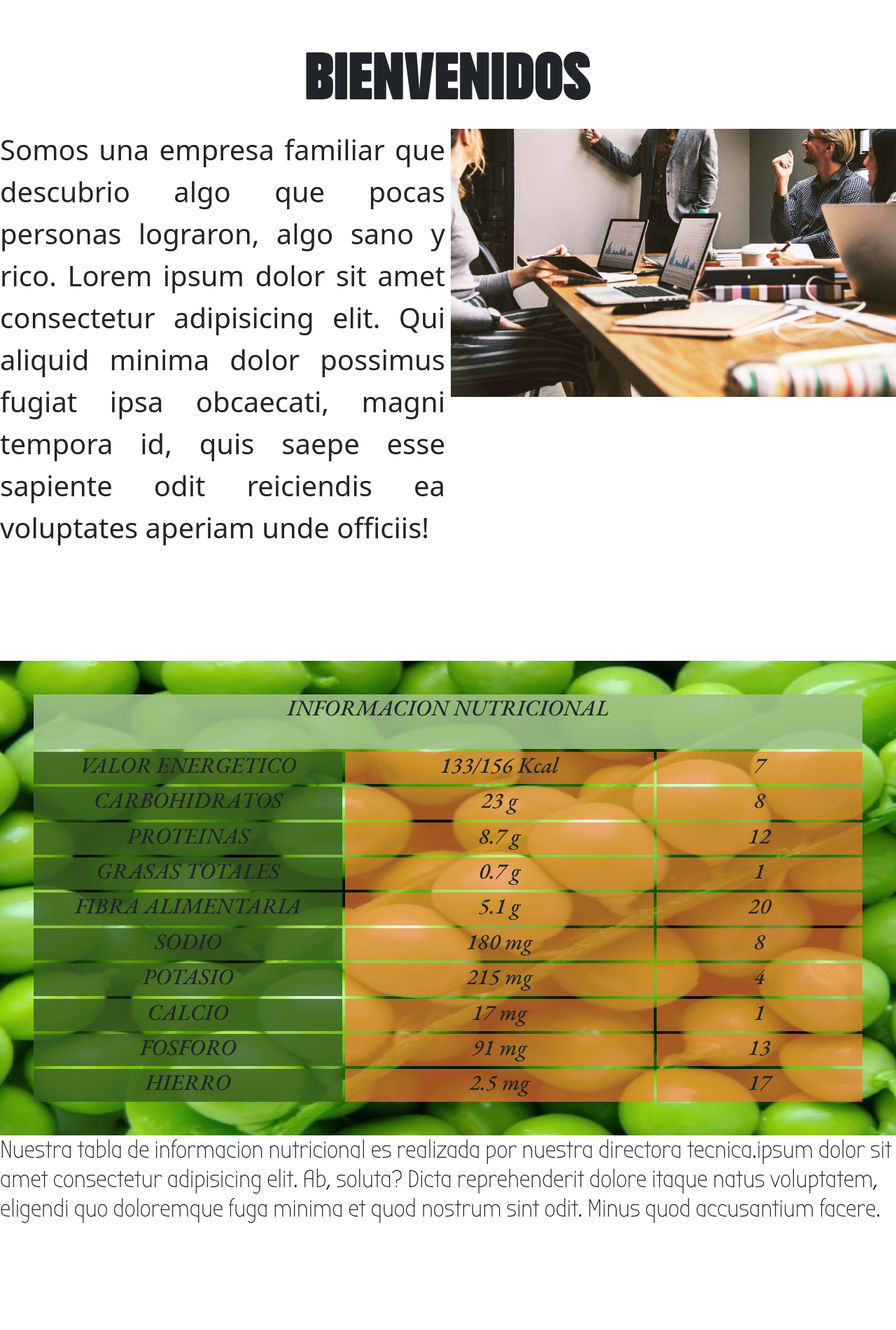
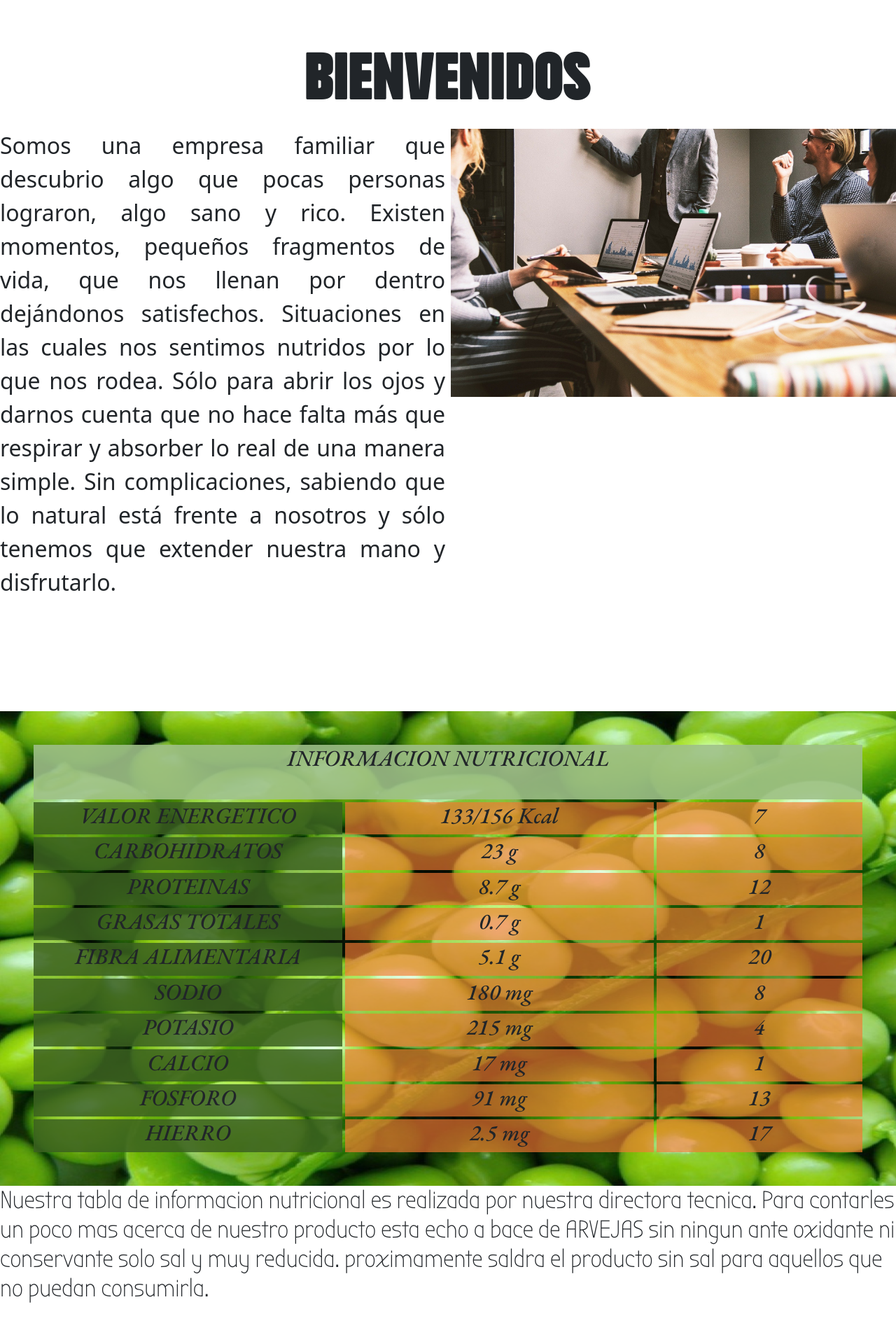
Before and after one commit to Nicafage/snacklongpage, a website: page index.html in a window 1280 px wide. Shown: the part 987-2887 px from the top of the page at 70% size. Drawn offline with nearby package versions, Linux system fonts and the light colour scheme; a web font is replaced by a local one.

Commit message:
ultimo arreglo y trabajo terminado

```diff
--- a/index.html
+++ b/index.html
@@ -78,9 +78,10 @@
     <h2 class="t-quienes">Bienvenidos</h2>
     <div class="contenedor">
       <p class="p-quienes">Somos una empresa familiar que descubrio algo que pocas personas lograron, algo sano y rico.
-        Lorem ipsum dolor sit amet consectetur adipisicing elit. Qui aliquid minima dolor possimus fugiat ipsa
-        obcaecati,
-        magni tempora id, quis saepe esse sapiente odit reiciendis ea voluptates aperiam unde officiis!
+        Existen momentos, pequeños fragmentos de vida, que nos llenan por dentro dejándonos satisfechos. Situaciones en
+        las cuales nos sentimos nutridos por lo que nos rodea. Sólo para abrir los ojos y darnos cuenta que no hace
+        falta más que respirar y absorber lo real de una manera simple. Sin complicaciones, sabiendo que lo natural está
+        frente a nosotros y sólo tenemos que extender nuestra mano y disfrutarlo.
       </p>
       <div class="img-quienes-somos">
         <img src="imagenes/quienessomos.jpg" alt="">
@@ -185,9 +186,10 @@
         <h2>17</h2>
       </div>
     </div>
-    <h2 class="info-tecnica">Nuestra tabla de informacion nutricional es realizada por nuestra directora tecnica.ipsum
-      dolor sit amet consectetur adipisicing elit. Ab, soluta? Dicta reprehenderit dolore itaque natus voluptatem,
-      eligendi quo doloremque fuga minima et quod nostrum sint odit. Minus quod accusantium facere.</h2>
+    <h2 class="info-tecnica">Nuestra tabla de informacion nutricional es realizada por nuestra directora tecnica. Para
+      contarles un poco mas acerca de nuestro producto esta echo a bace de ARVEJAS sin ningun ante oxidante ni
+      conservante solo sal y muy reducida. proximamente saldra el producto sin sal para aquellos que no puedan
+      consumirla.</h2>
   </section>
 
 
--- a/scss/components/_section.scss
+++ b/scss/components/_section.scss
@@ -143,7 +143,7 @@
 }
 
 .p-quienes {
-    font-size: 2.5rem;
+    font-size: 2rem;
     text-align: justify;
 
 
```
Also changed, not shown: css/style.css.
